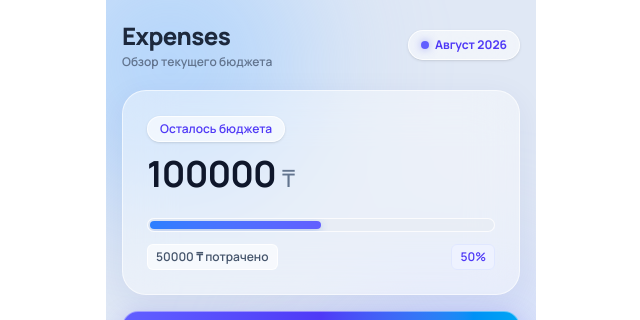
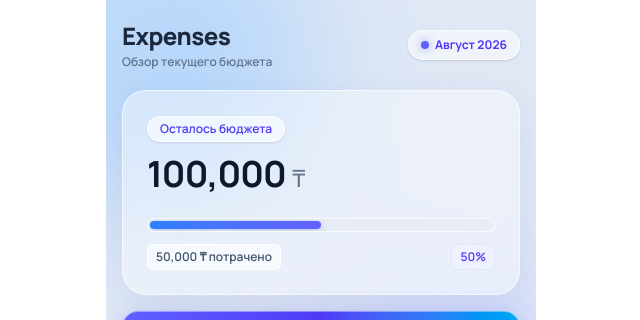
Before and after one commit to azikulovv/expense, a Nuxt app: page / in a window 1280 px wide. Shown: the top 320 px of the page, without its empty margins (319-959 px from the left). Built offline with nearby package versions, Linux system fonts and the light colour scheme.

Commit message:
feat: переместить логику useBudget в модель и обновить импорты в компонентах

```diff
--- a/app/entity/budget/index.ts
+++ b/app/entity/budget/index.ts
@@ -1,2 +1,2 @@
-export { useBudget } from "./composables/useBudget";
+export { useBudget } from "./model/useBudget.ts";
 export { default as BudgetOverview } from "./ui/budget-overview.vue";
--- a/app/entity/budget/ui/budget-overview.vue
+++ b/app/entity/budget/ui/budget-overview.vue
@@ -15,7 +15,8 @@ const { incoming, outcoming, percentage } = useBudget();
     </div>
 
     <div class="mt-3 text-4xl font-bold tracking-tight text-slate-900">
-      {{ incoming }} <span class="text-2xl font-light text-slate-500">₸</span>
+      {{ incoming.toLocaleString() }}
+      <span class="text-2xl font-light text-slate-500">₸</span>
     </div>
 
     <div class="mt-6">
@@ -31,13 +32,14 @@ const { incoming, outcoming, percentage } = useBudget();
       <div
         class="mt-3 flex justify-between text-xs font-semibold text-slate-600"
       >
-        <span class="rounded-md bg-white/60 px-2 py-1 border border-white/80"
-          >{{ outcoming }} ₸ потрачено</span
-        >
+        <span class="rounded-md bg-white/60 px-2 py-1 border border-white/80">
+          {{ outcoming.toLocaleString() }} ₸ потрачено
+        </span>
         <span
           class="rounded-md bg-indigo-50 px-2 py-1 text-indigo-600 border border-indigo-100"
-          >{{ percentage }}%</span
         >
+          {{ percentage }}%
+        </span>
       </div>
     </div>
   </section>
```
Also changed, not shown: app/entity/budget/model/useBudget.ts (renamed from app/entity/budget/composables/useBudget.ts).
